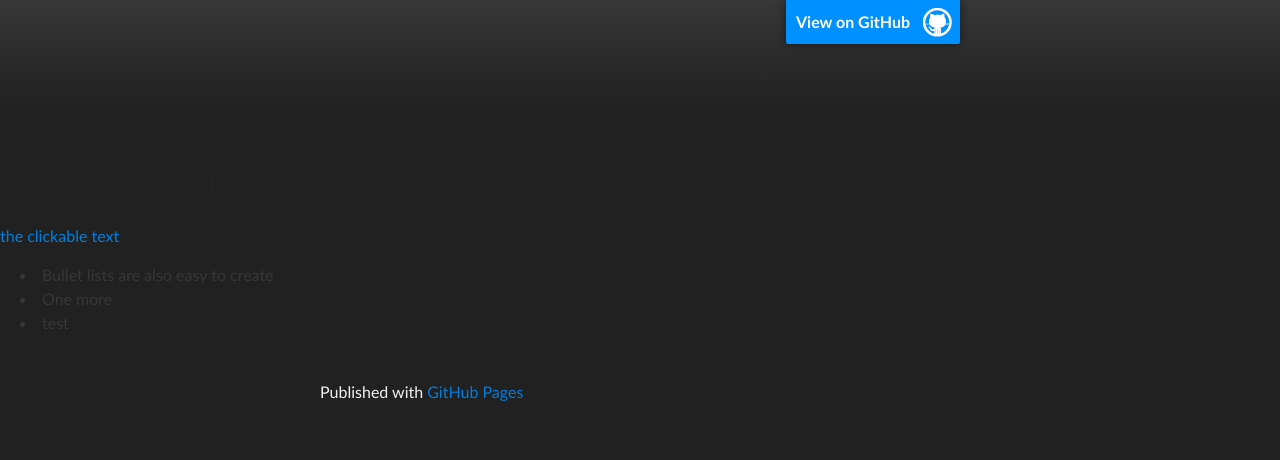
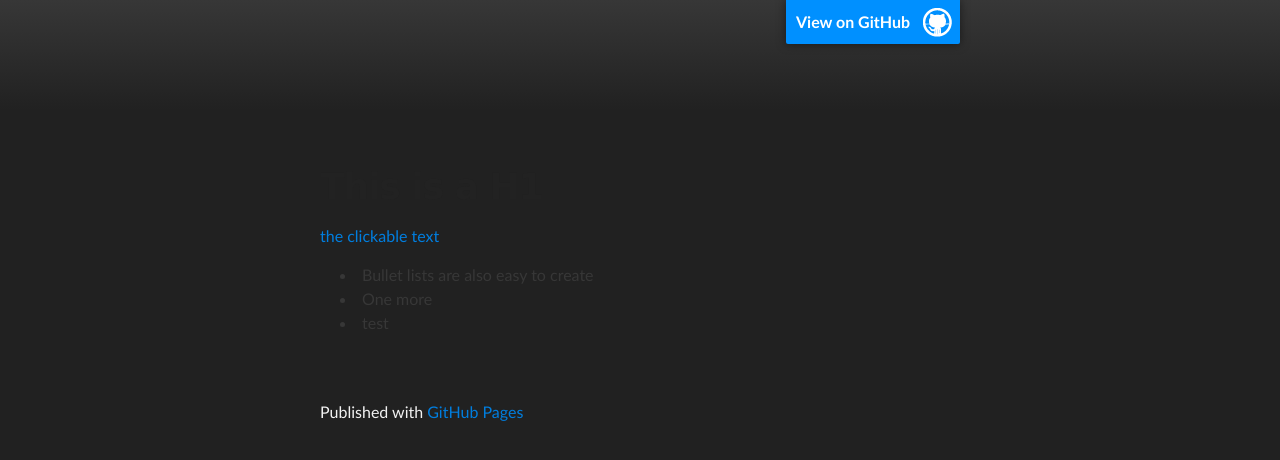
Before and after one commit to nigelkelly/nigelkelly.github.io, a Jekyll site: the page built from demo.markdown, in a window 1280 px wide. Shown: the top 460 px of the page. Built offline with Jekyll 4.4.1, drawn with Linux system fonts in a browser that asks for light colours.

Commit message:
layout refine

```diff
--- a/_layouts/default.html
+++ b/_layouts/default.html
@@ -20,7 +20,7 @@
     </div>
 
 
-		<section id="main_content">
+		<section id="main_content" class="inner">
 			{{content}}
 		</section>
 
```
